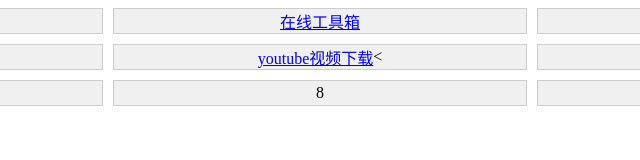
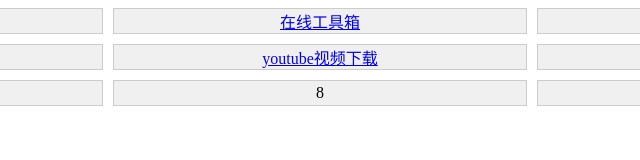
Before and after one commit to ics86/about, a plain HTML site: page index.html in a window 1280 px wide. Shown: the full height of the page, 320-960 px from the left. Drawn offline with Linux system fonts and the light colour scheme.

Commit message:
Update index.html

```diff
--- a/index.html
+++ b/index.html
@@ -28,7 +28,7 @@
   <div class="grid-item"><a href="https://tool.browser.qq.com/">在线工具箱</a></div>
   <div class="grid-item"><a href="https://chartcube.alipay.com/">在线图表制作</a></div>
   <div class="grid-item"><a href="https://www.downloadyoutubesubtitles.com/">youtube字幕下载</a></div>
-  <div class="grid-item"><a href="https://en1.savefrom.net/">youtube视频下载</a><</div>
+  <div class="grid-item"><a href="https://ssyoutube.one/enxv101">youtube视频下载</a></div>
   <div class="grid-item">6</div>
   <div class="grid-item">7</div>
   <div class="grid-item">8</div>
```
